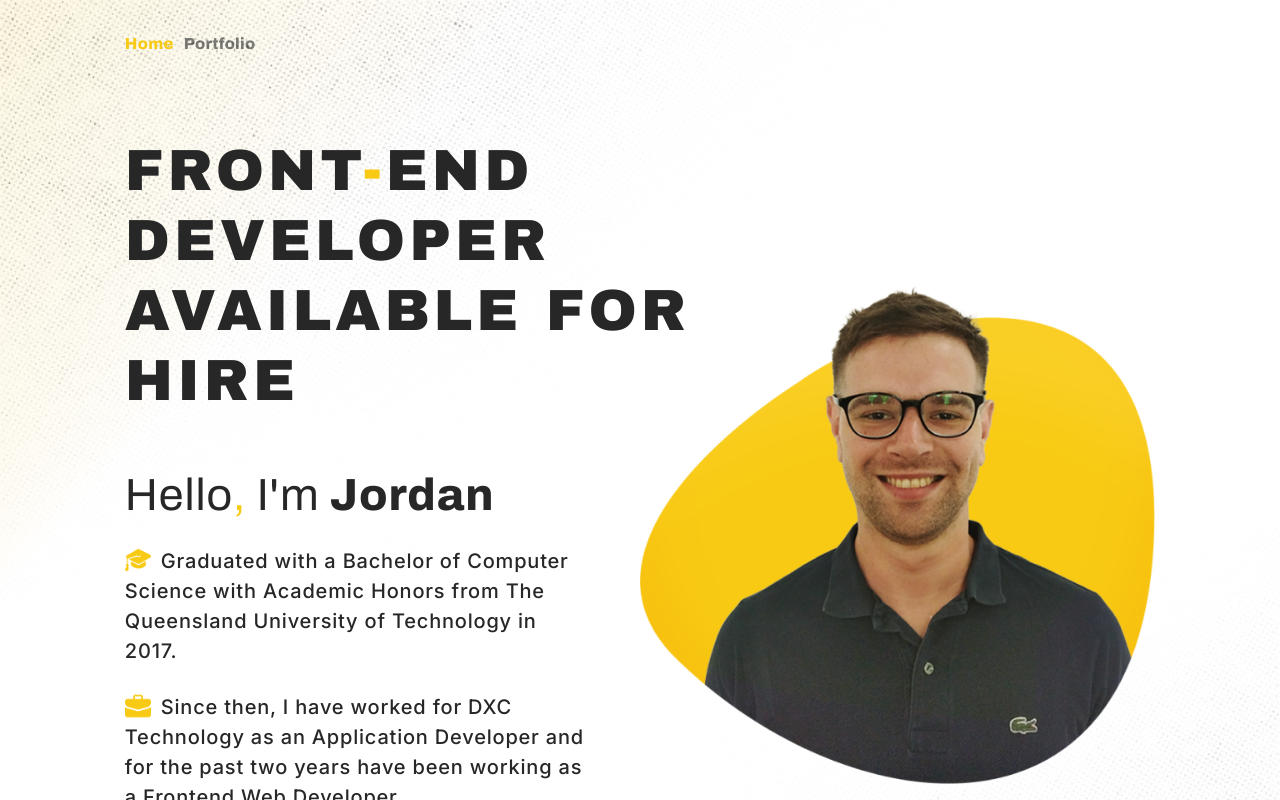
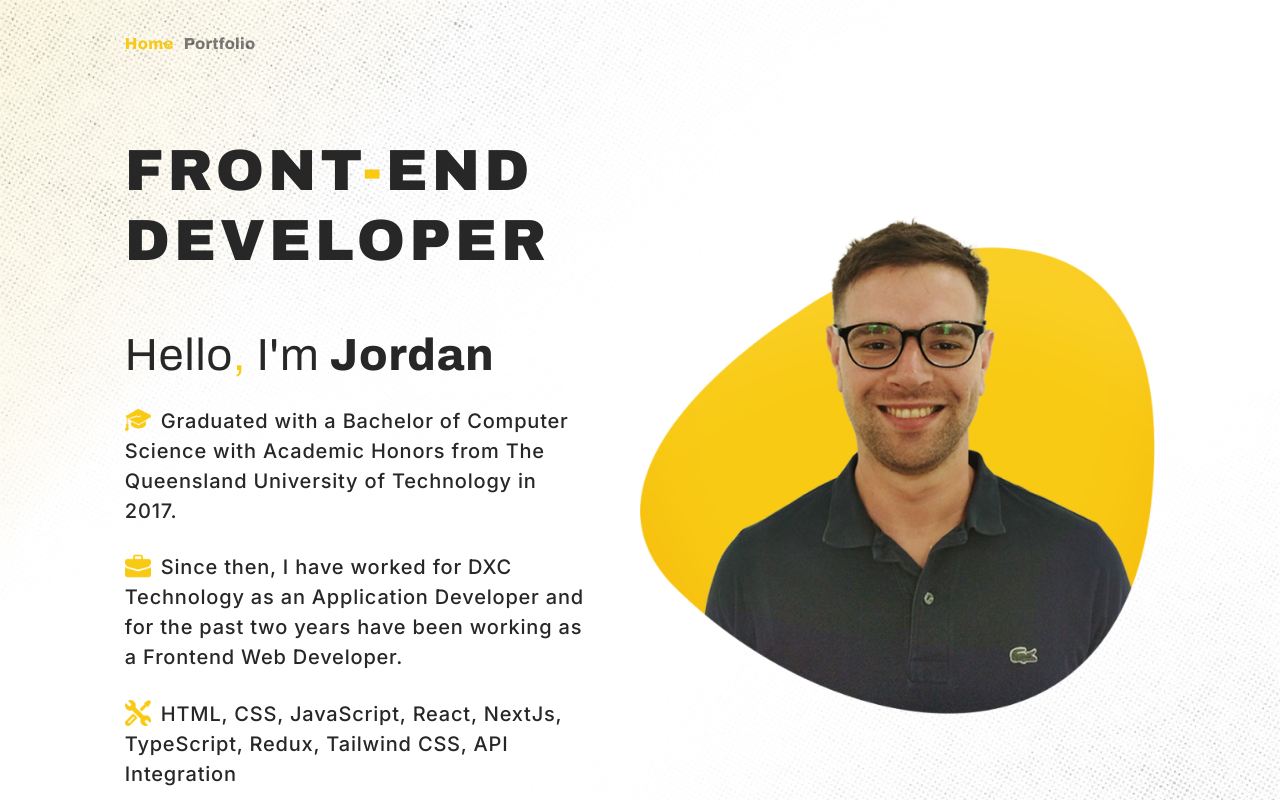
Before and after one commit to hawkesie/portfolio, a React (Create React App) app: page / in a window 1280 px wide. Shown: the top 800 px of the page. Built offline with nearby package versions, Linux system fonts and the light colour scheme.

Commit message:
changed text

```diff
--- a/src/containers/Header/Header.jsx
+++ b/src/containers/Header/Header.jsx
@@ -22,7 +22,7 @@ const Header = () => {
         </div>
         <div className='header-main-container'>
           <div className='header-content'>
-            <h1>Front<span style={{color:"#F8CA13"}}>-</span>end developer available for hire</h1>
+            <h1>Front<span style={{color:"#F8CA13"}}>-</span>end developer</h1>
             <h3>Hello<span style={{color:"#F8CA13"}}>,</span> I'm <span style={{fontWeight:"800"}}>Jordan</span></h3>
             <p><img src={EducationImg} alt='edu'/>Graduated with a Bachelor of Computer Science with Academic Honors from The Queensland University of Technology in 2017.</p>
             <p><img src={BriefcaseImg} alt='work'/>Since then, I have worked for DXC Technology as an Application Developer and for the past two years have been working as a Frontend Web Developer.</p>
```
